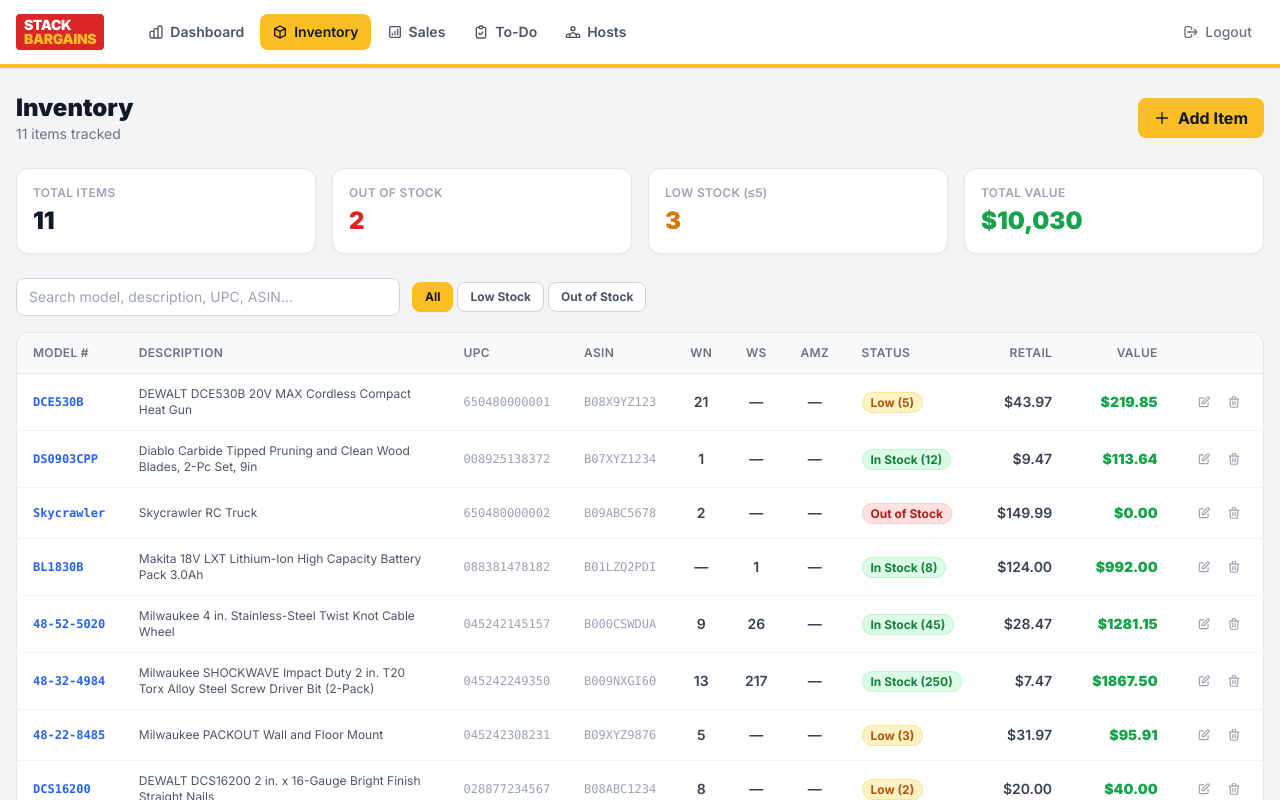
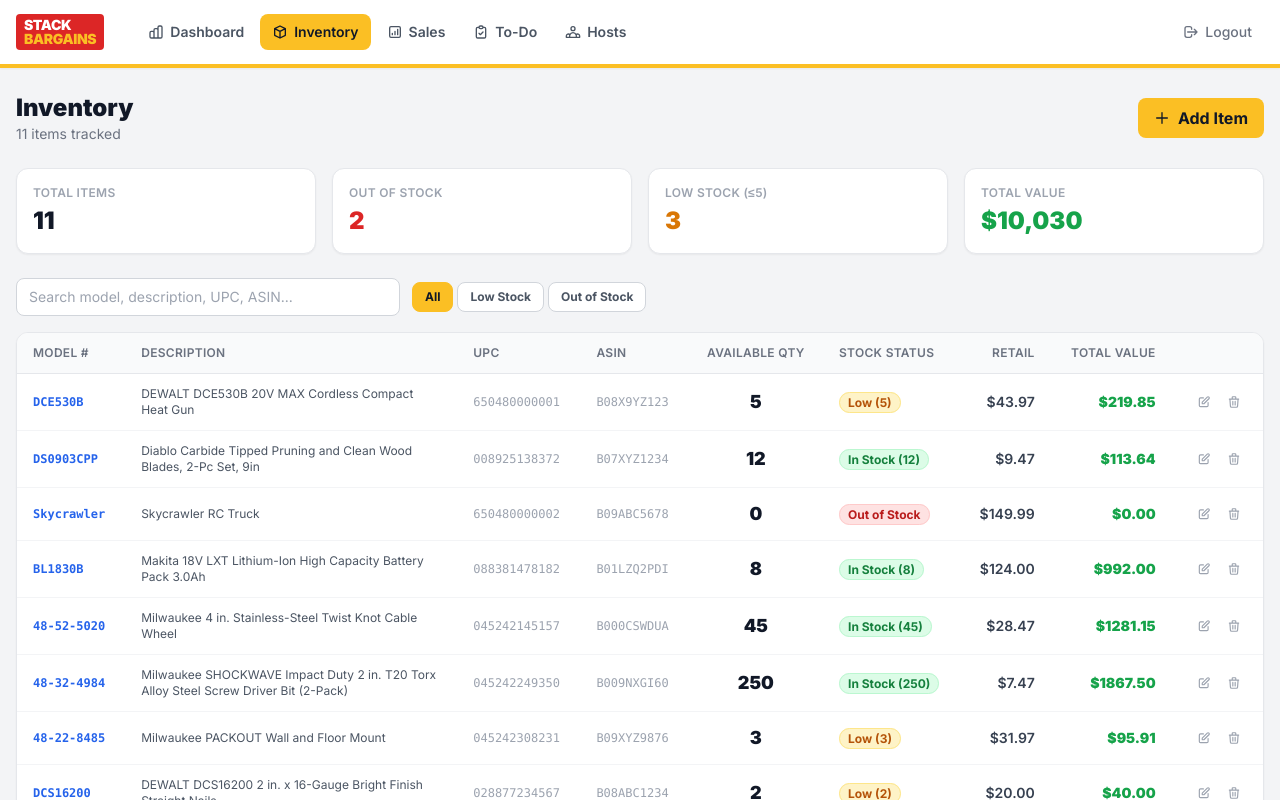
Before and after one commit to brysonintl-hash/whatnot-tracker, a Next.js app: page /inventory in a window 1280 px wide. Shown: the top 800 px of the page. Built offline with nearby package versions, Linux system fonts and the light colour scheme.

Commit message:
Fix inventory columns, remove WN WS AMZ

```diff
--- a/app/inventory/page.tsx
+++ b/app/inventory/page.tsx
@@ -121,8 +121,8 @@
               <table>
                 <thead><tr>
                   <th>Model #</th><th>Description</th><th>UPC</th><th>ASIN</th>
-                  <th className="text-center">WN</th><th className="text-center">WS</th><th className="text-center">AMZ</th>
-                  <th>Status</th><th className="text-right">Retail</th><th className="text-right">Value</th><th></th>
+                  <th className="text-center">Available Qty</th>
+                  <th>Stock Status</th><th className="text-right">Retail</th><th className="text-right">Total Value</th><th></th>
                 </tr></thead>
                 <tbody>
                   {filtered.map(item => (
@@ -131,9 +131,7 @@
                       <td className="max-w-xs"><span className="text-xs text-gray-600 line-clamp-2 block">{item.description}</span></td>
                       <td className="font-mono text-xs text-gray-400">{item.upc}</td>
                       <td className="font-mono text-xs text-gray-400">{item.asin}</td>
-                      <td className="text-center text-sm font-semibold">{item.wn || '—'}</td>
-                      <td className="text-center text-sm font-semibold">{item.ws || '—'}</td>
-                      <td className="text-center text-sm font-semibold">{item.amz || '—'}</td>
+                      <td className="text-center font-black text-lg text-gray-900">{item.qty}</td>
                       <td><QtyBadge qty={item.qty} /></td>
                       <td className="text-right font-semibold">${item.retail.toFixed(2)}</td>
                       <td className="text-right font-black text-green-600">${item.total.toFixed(2)}</td>
@@ -149,7 +147,7 @@
                       </td>
                     </tr>
                   ))}
-                  {filtered.length === 0 && <tr><td colSpan={11} className="text-center text-gray-400 py-12">No items found</td></tr>}
+                  {filtered.length === 0 && <tr><td colSpan={9} className="text-center text-gray-400 py-12">No items found</td></tr>}
                 </tbody>
               </table>
             )}
```
